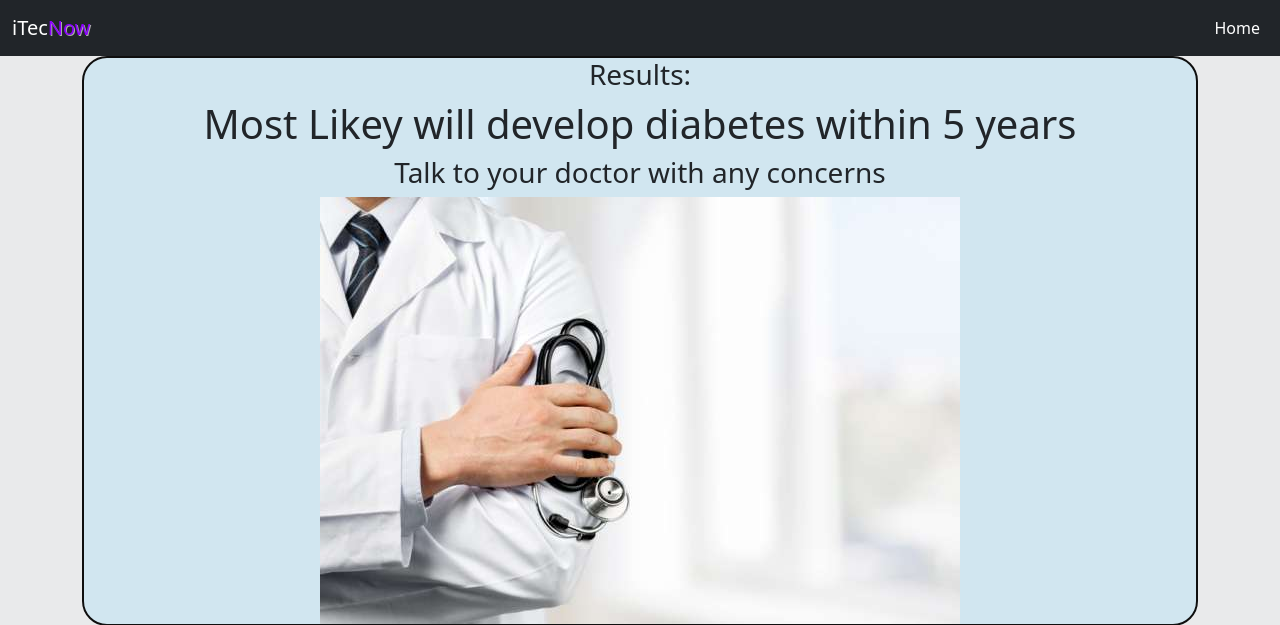
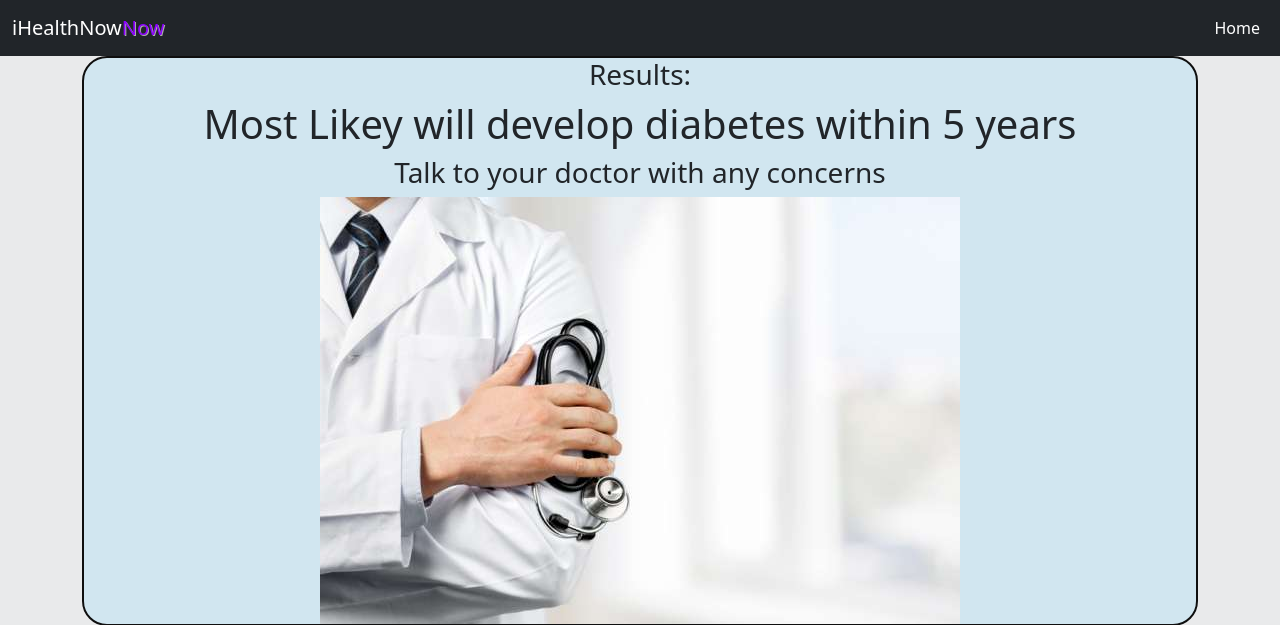
Before and after one commit to ZCodes101/Machine-Learning-Diabetes-Prediction, a Flask app: template templates/after.html in a window 1280 px wide. Shown: the top 625 px of the page. Run offline with Flask 3, Linux system fonts and the light colour scheme; the template is opened without the code that fills it, so the values that code supplies are empty; parts of the project's set-up code (start-up, migrations or seed data) failed here and were passed over.

Commit message:
Update after.html
fixed navbar

```diff
--- a/templates/after.html
+++ b/templates/after.html
@@ -18,7 +18,7 @@
 
   <nav class="navbar navbar-expand-lg navbar-dark bg-dark">
     <div class="container-fluid">
-      <a href="/" class="navbar-brand">iTec<span>Now</span></a>
+      <a href="/" class="navbar-brand">iHealthNow<span>Now</span></a>
       <button type="button" class="navbar-toggler" data-bs-toggle="collapse" data-bs-target="#navbarCollapse">
         <span class="navbar-toggler-icon"></span>
       </button>
```
